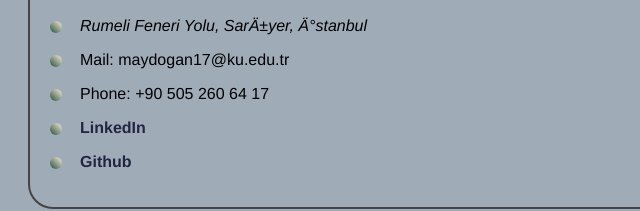
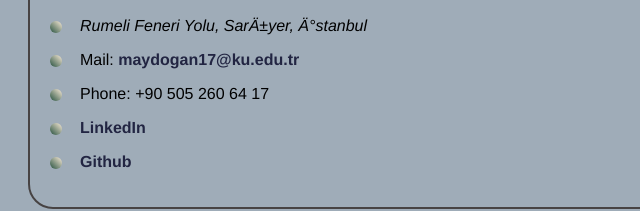
Before and after one commit to maydogan17/maydogan17.github.io, a plain HTML site: page index.html in a window 1280 px wide. Shown: the part 191-402 px from the top of the page, 0-640 px from the left. Drawn offline with Linux system fonts and the light colour scheme.

Commit message:
updated mail link

```diff
--- a/index.html
+++ b/index.html
@@ -34,7 +34,7 @@
                         <Address>Rumeli Feneri Yolu, Sarıyer, İstanbul</Address>
                     </li>
                     <li>
-                        Mail: maydogan17@ku.edu.tr
+                        Mail: <a href="mailto: maydogan17@ku.edu.tr">maydogan17@ku.edu.tr</a>
                     </li>
                     <li>
                         Phone: +90 505 260 64 17
```
